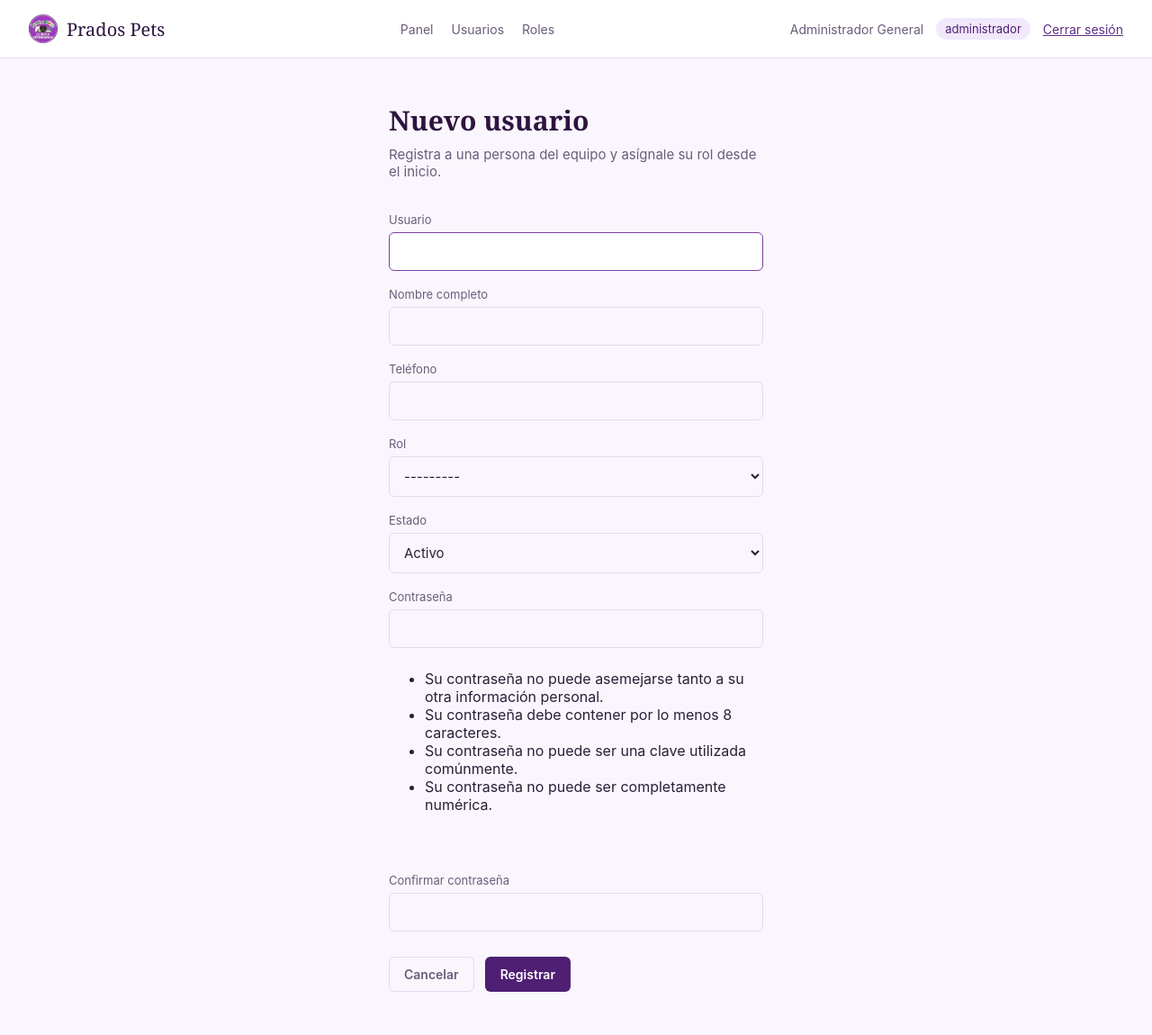
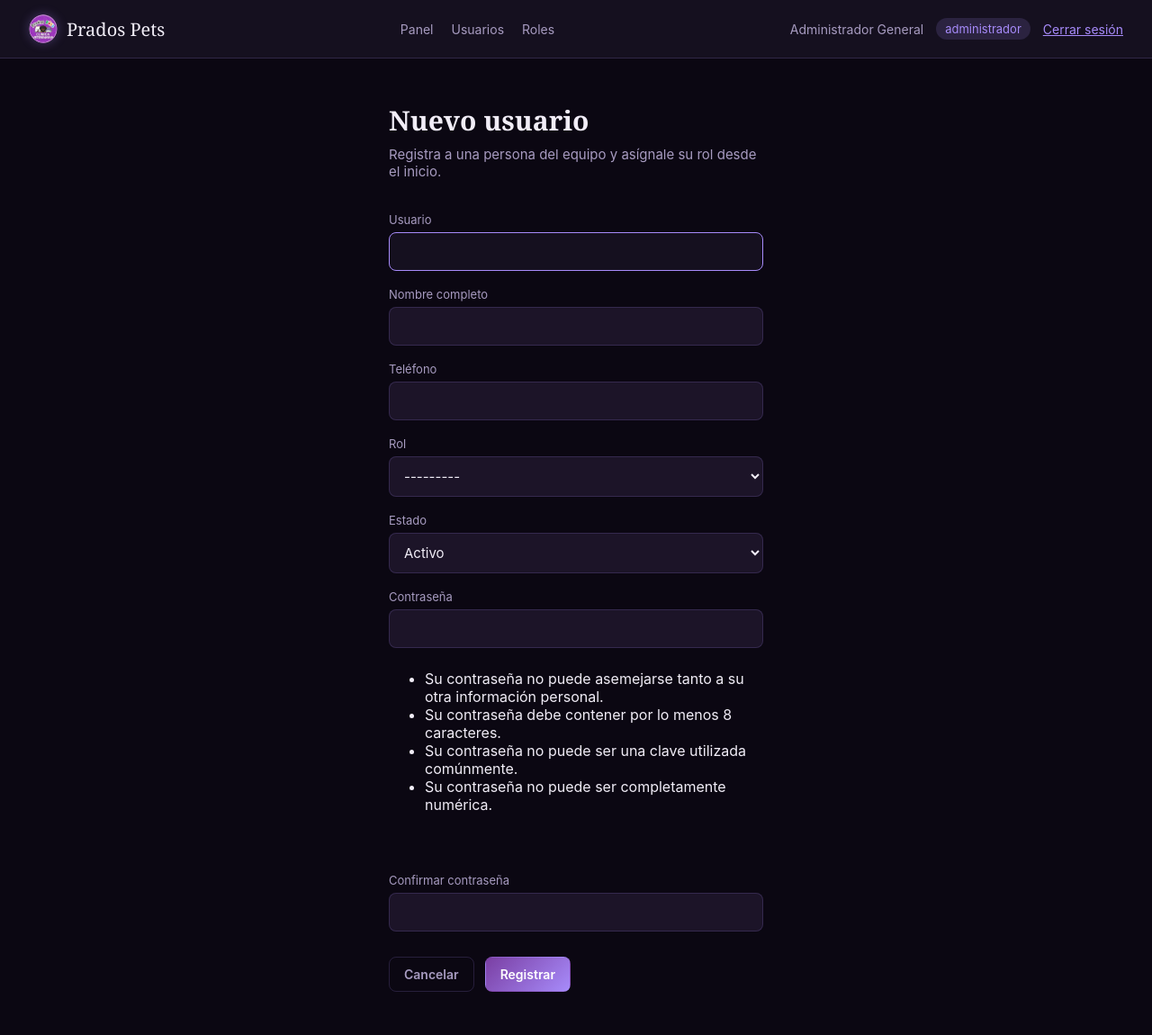
Before and after one commit to Cruz-Fernando/prados-pets, a Django app: page /usuarios/nuevo/ in a window 1280 px wide. Shown: the whole page at 90% size. Run offline with Django 5.2, Linux system fonts and the light colour scheme; a user stored in the database is signed in; data comes from the database, SQL or seed files in the repository.

Commit message:
style: extender el tema oscuro (negro + morado ligero) a toda la app — topbar, panel, directorio, usuarios y roles comparten los mismos tokens de color que el login

```diff
--- a/static/css/styles.css
+++ b/static/css/styles.css
@@ -1,26 +1,30 @@
 /* ============================================================
    Prados Pets — sistema de diseño base
-   Paleta: morado (marca) + blanco. Sin grises SaaS genéricos,
-   sin sombras difusas repetidas, sin mayúsculas por defecto.
+   Tema oscuro: negro + morado ligero. Consistente en toda la app
+   (login, panel, directorio, usuarios, roles).
    ============================================================ */
 
 :root {
-  --purple-900: #2E1440;   /* texto sobre fondo claro, superficies muy oscuras */
-  --purple-700: #4E1F73;   /* marca primaria: panel, botones */
-  --purple-600: #5E2C86;   /* hover de botones */
-  --purple-500: #7A3FA3;   /* acentos, enlaces */
-  --purple-100: #F1E8FA;   /* fondo suave */
-  --purple-050: #FAF6FD;   /* fondo de página */
+  --bg: #0B0712;              /* fondo de página */
+  --surface: #15101F;         /* topbar, tarjetas, tablas */
+  --surface-alt: #1C1428;     /* encabezado de tabla, inputs */
+  --text: #F1EDF7;            /* texto principal */
+  --text-muted: #A79BC0;      /* texto secundario */
+  --border: rgba(167, 139, 250, 0.18);
+  --accent: #A78BFA;          /* morado ligero: acentos, enlaces, foco */
+  --accent-strong: #7A3FA3;   /* morado base de botones */
+  --accent-strong-hover: #8B5CF6;
   --white: #FFFFFF;
-  --ink: #2B1F38;          /* texto principal, no negro puro */
-  --ink-muted: #6B5C7A;    /* texto secundario */
-  --border: #E4D9F0;
-  --error: #A13B5C;
+  --error: #F5A9BE;
+  --error-bg: rgba(161, 59, 92, 0.18);
+  --error-border: rgba(161, 59, 92, 0.4);
+  --success: #86EFAC;
+  --success-bg: rgba(34, 197, 94, 0.15);
 
   --font-display: Georgia, 'Iowan Old Style', 'Palatino Linotype', 'Times New Roman', serif;
   --font-ui: -apple-system, BlinkMacSystemFont, 'Segoe UI', Roboto, 'Helvetica Neue', Arial, sans-serif;
 
-  --radius: 6px;
+  --radius: 8px;
 }
 
 * { box-sizing: border-box; }
@@ -30,14 +34,14 @@ html, body {
   padding: 0;
   min-height: 100%;
   font-family: var(--font-ui);
-  color: var(--ink);
-  background: var(--purple-050);
+  color: var(--text);
+  background: var(--bg);
 }
 
-a { color: var(--purple-600); }
+a { color: var(--accent); }
 
 :focus-visible {
-  outline: 2px solid var(--purple-500);
+  outline: 2px solid var(--accent);
   outline-offset: 2px;
 }
 
@@ -46,157 +50,146 @@ button {
   cursor: pointer;
 }
 
-/* ---------- Pantalla de login (split screen asimétrico) ---------- */
+/* ---------- Login (tarjeta centrada con resplandor) ---------- */
 
-.auth-screen {
-  display: grid;
-  grid-template-columns: 1fr 1.15fr;
+.auth-screen--dark {
   min-height: 100vh;
-}
-
-.auth-brand {
-  position: relative;
-  background: var(--purple-700);
-  color: var(--white);
-  padding: 56px 48px;
-  display: flex;
-  flex-direction: column;
-  justify-content: space-between;
-  overflow: hidden;
-}
-
-.auth-brand__inner {
-  position: relative;
-  z-index: 1;
-}
-
-.auth-brand__logo {
-  display: block;
-  width: 96px;
-  height: 96px;
-  border-radius: 50%;
-  box-shadow: 0 8px 20px rgba(0, 0, 0, 0.25);
-}
-
-.auth-brand__tagline {
-  margin-top: 18px;
-  max-width: 30ch;
-  font-size: 16px;
-  line-height: 1.5;
-  color: var(--purple-100);
-}
-
-/* Textura de fondo tipo huellas, hecha con gradientes, sin imagen */
-.auth-brand__pattern {
-  position: absolute;
-  inset: 0;
-  background-image:
-    radial-gradient(circle at 14px 14px, rgba(255,255,255,0.10) 3px, transparent 3.5px),
-    radial-gradient(circle at 30px 26px, rgba(255,255,255,0.10) 2px, transparent 2.5px);
-  background-size: 64px 64px;
-  opacity: 0.6;
-}
-
-.auth-form-panel {
-  background: var(--white);
   display: flex;
   align-items: center;
   justify-content: center;
-  padding: 32px;
+  background: var(--bg);
+  position: relative;
+  overflow: hidden;
+  padding: 24px;
 }
 
-.auth-form {
-  width: 100%;
-  max-width: 360px;
+.auth-glow {
+  position: absolute;
+  width: 700px;
+  height: 700px;
+  background: radial-gradient(circle, rgba(167, 139, 250, 0.28) 0%, rgba(167, 139, 250, 0.08) 42%, transparent 70%);
+  filter: blur(10px);
+  pointer-events: none;
 }
 
-.auth-form h1 {
-  font-family: var(--font-display);
-  font-size: 28px;
-  margin: 0 0 8px;
-  color: var(--purple-900);
+.auth-card {
+  position: relative;
+  z-index: 1;
+  width: 100%;
+  max-width: 380px;
+  background: rgba(255, 255, 255, 0.03);
+  border: 1px solid var(--border);
+  border-radius: 16px;
+  padding: 40px 36px;
+  text-align: center;
+  backdrop-filter: blur(6px);
 }
 
-.auth-form__hint {
-  margin: 0 0 28px;
-  color: var(--ink-muted);
-  font-size: 15px;
+.auth-card__logo {
+  width: 72px;
+  height: 72px;
+  border-radius: 50%;
+  margin: 0 auto 16px;
+  display: block;
+  box-shadow: 0 0 24px rgba(167, 139, 250, 0.35);
 }
 
-.auth-form__error {
-  background: #FBEAF0;
-  border: 1px solid #E9C3D4;
+.auth-card__title {
+  font-family: var(--font-display);
+  font-size: 26px;
+  color: var(--text);
+  margin: 0 0 6px;
+}
+
+.auth-card__subtitle {
+  color: var(--text-muted);
+  font-size: 14px;
+  margin: 0 0 28px;
+}
+
+.auth-card__error {
+  background: var(--error-bg);
+  border: 1px solid var(--error-border);
   color: var(--error);
   padding: 10px 12px;
   border-radius: var(--radius);
-  font-size: 14px;
+  font-size: 13px;
   margin-bottom: 20px;
 }
 
-.auth-form form {
+.auth-card__form {
   display: flex;
   flex-direction: column;
+  text-align: left;
 }
 
-.auth-form label {
-  font-size: 13px;
-  color: var(--ink-muted);
-  margin-bottom: 6px;
-  margin-top: 18px;
+.auth-card__form label {
+  font-size: 12px;
+  color: var(--text-muted);
+  margin: 16px 0 6px;
 }
 
-.auth-form label:first-of-type { margin-top: 0; }
+.auth-card__form label:first-of-type {
+  margin-top: 0;
+}
 
-.auth-form input[type="text"],
-.auth-form input[type="password"] {
+.auth-card__form input {
+  background: var(--surface-alt);
   border: 1px solid var(--border);
   border-radius: var(--radius);
   padding: 11px 12px;
-  font-size: 15px;
+  font-size: 14px;
+  color: var(--text);
   font-family: var(--font-ui);
-  color: var(--ink);
-  background: var(--purple-050);
 }
 
-.auth-form input[type="text"]:focus,
-.auth-form input[type="password"]:focus {
-  border-color: var(--purple-500);
-  background: var(--white);
+.auth-card__form input:focus {
+  outline: none;
+  border-color: var(--accent);
+  background: var(--surface);
 }
 
-.auth-form button[type="submit"] {
-  margin-top: 28px;
-  background: var(--purple-700);
+.auth-card__forgot {
+  text-align: right;
+  margin-top: 10px;
+}
+
+.auth-card__forgot-link {
+  color: var(--accent);
+  font-size: 12px;
+  text-decoration: none;
+  opacity: 0.85;
+}
+
+.auth-card__forgot-link:hover {
+  text-decoration: underline;
+}
+
+.auth-card__submit {
+  margin-top: 26px;
+  background: linear-gradient(135deg, var(--accent-strong), var(--accent));
   color: var(--white);
   border: none;
   border-radius: var(--radius);
   padding: 13px 16px;
   font-size: 15px;
   font-weight: 600;
-  transition: background 0.15s ease;
+  cursor: pointer;
+  transition: opacity 0.15s ease;
 }
 
-.auth-form button[type="submit"]:hover {
-  background: var(--purple-600);
+.auth-card__submit:hover {
+  opacity: 0.9;
 }
 
-@media (max-width: 760px) {
-  .auth-screen {
-    grid-template-columns: 1fr;
-  }
-  .auth-brand {
-    padding: 36px 28px;
-    min-height: 200px;
-  }
-  .auth-form-panel {
-    padding: 36px 24px;
-  }
+@media (max-width: 480px) {
+  .auth-card { padding: 32px 24px; }
 }
 
 /* ---------- Panel / dashboard tras iniciar sesión ---------- */
 
 .app-topbar {
-  background: var(--white);
+  background: var(--surface);
   border-bottom: 1px solid var(--border);
   padding: 16px 32px;
   display: flex;
@@ -207,7 +200,7 @@ button {
 .app-topbar__brand {
   font-family: var(--font-display);
   font-size: 20px;
-  color: var(--purple-900);
+  color: var(--text);
   display: flex;
   align-items: center;
   gap: 10px;
@@ -217,6 +210,7 @@ button {
   width: 32px;
   height: 32px;
   border-radius: 50%;
+  box-shadow: 0 0 12px rgba(167, 139, 250, 0.3);
 }
 
 .app-topbar__user {
@@ -224,12 +218,12 @@ button {
   align-items: center;
   gap: 14px;
   font-size: 14px;
-  color: var(--ink-muted);
+  color: var(--text-muted);
 }
 
 .app-topbar__role {
-  background: var(--purple-100);
-  color: var(--purple-700);
+  background: rgba(167, 139, 250, 0.15);
+  color: var(--accent);
   padding: 4px 10px;
   border-radius: 999px;
   font-size: 13px;
@@ -238,7 +232,7 @@ button {
 .link-button {
   background: none;
   border: none;
-  color: var(--purple-600);
+  color: var(--accent);
   font-size: 14px;
   padding: 0;
   text-decoration: underline;
@@ -253,12 +247,12 @@ button {
 .app-content h1 {
   font-family: var(--font-display);
   font-size: 30px;
-  color: var(--purple-900);
+  color: var(--text);
   margin: 0 0 8px;
 }
 
 .app-content__subtitle {
-  color: var(--ink-muted);
+  color: var(--text-muted);
   margin: 0 0 36px;
   font-size: 15px;
 }
@@ -345,16 +340,16 @@ button {
 }
 
 .app-topbar__nav a {
-  color: var(--ink-muted);
+  color: var(--text-muted);
   text-decoration: none;
   font-size: 14px;
 }
 
 .app-topbar__nav a:hover {
-  color: var(--purple-600);
+  color: var(--accent);
 }
 
-/* ---------- Listados y formularios internos (HU02) ---------- */
+/* ---------- Listados y formularios internos ---------- */
 
 .app-content--narrow {
   max-width: 480px;
@@ -390,42 +385,43 @@ button {
   font-weight: 600;
   text-decoration: none;
   border: 1px solid transparent;
-  transition: background 0.15s ease, border-color 0.15s ease;
+  transition: background 0.15s ease, border-color 0.15s ease, opacity 0.15s ease;
 }
 
 .btn--primary {
-  background: var(--purple-700);
+  background: linear-gradient(135deg, var(--accent-strong), var(--accent));
   color: var(--white);
 }
 
 .btn--primary:hover {
-  background: var(--purple-600);
+  opacity: 0.9;
 }
 
 .btn--ghost {
   background: transparent;
-  color: var(--ink-muted);
+  color: var(--text-muted);
   border-color: var(--border);
 }
 
 .btn--ghost:hover {
-  border-color: var(--purple-500);
-  color: var(--purple-600);
+  border-color: var(--accent);
+  color: var(--accent);
 }
 
 .btn--danger {
-  background: var(--error);
-  color: var(--white);
+  background: var(--error-bg);
+  color: var(--error);
+  border-color: var(--error-border);
 }
 
 .btn--danger:hover {
-  background: #8a3350;
+  opacity: 0.85;
 }
 
 .app-table {
   width: 100%;
   border-collapse: collapse;
-  background: var(--white);
+  background: var(--surface);
   border: 1px solid var(--border);
   border-radius: var(--radius);
   overflow: hidden;
@@ -485,7 +486,7 @@ button {
 
 .app-form label {
   font-size: 13px;
-  color: var(--ink-muted);
+  color: var(--text-muted);
   margin-bottom: 6px;
   margin-top: 18px;
 }
@@ -502,23 +503,23 @@ button {
   padding: 11px 12px;
   font-size: 15px;
   font-family: var(--font-ui);
-  color: var(--ink);
-  background: var(--purple-050);
+  color: var(--text);
+  background: var(--surface-alt);
   width: 100%;
 }
 
 .app-form .app-input:focus,
 .app-form select:focus,
 .app-form textarea:focus {
-  border-color: var(--purple-500);
-  background: var(--white);
+  border-color: var(--accent);
+  background: var(--surface);
   outline: none;
 }
 
 .app-form__hint {
   margin: 8px 0 0;
   font-size: 13px;
-  color: var(--ink-muted);
+  color: var(--text-muted);
 }
 
 .app-form__field-error {
```
Also changed, not shown: other parts of static/css/styles.css (+23 -155 lines).
